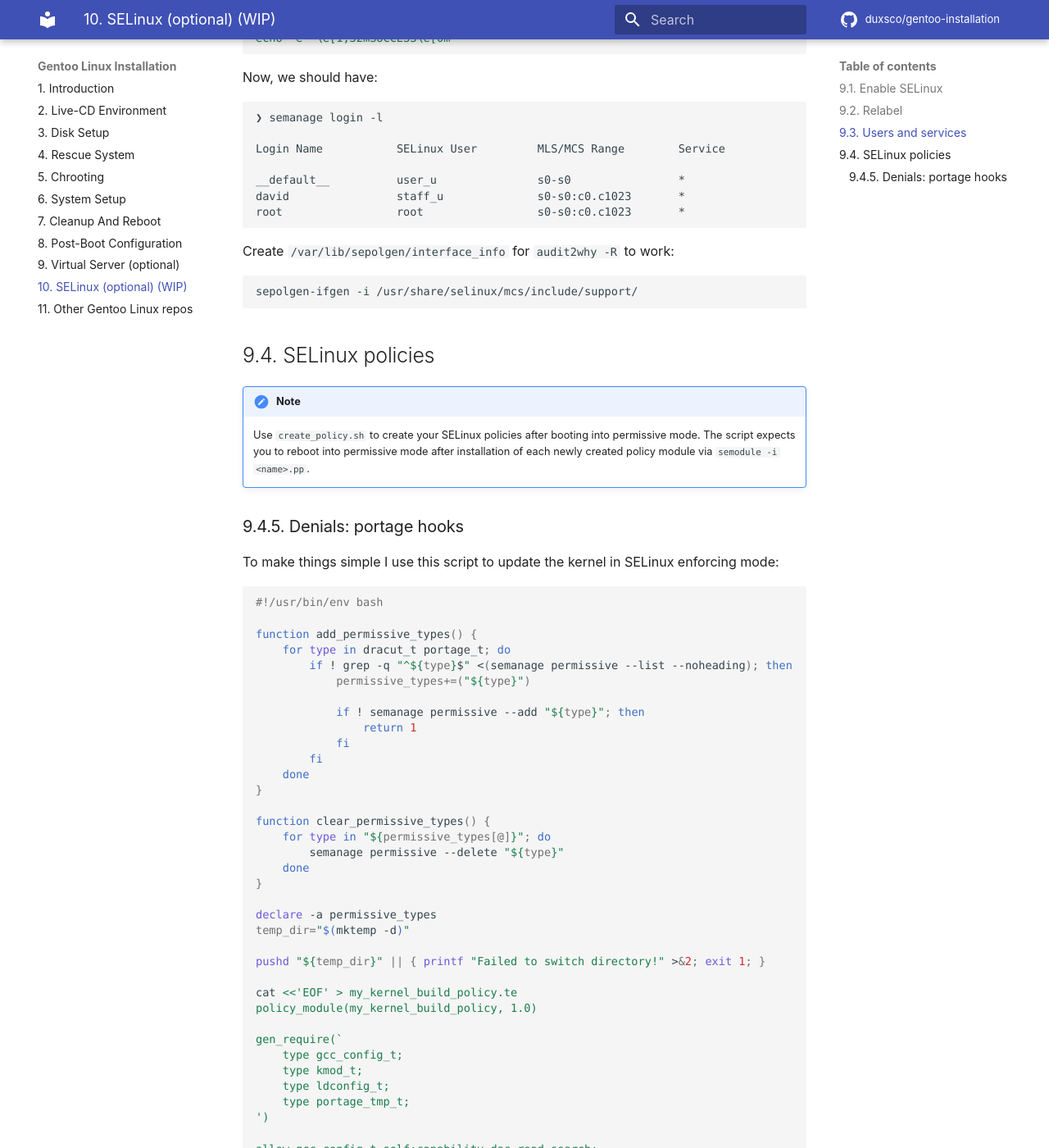
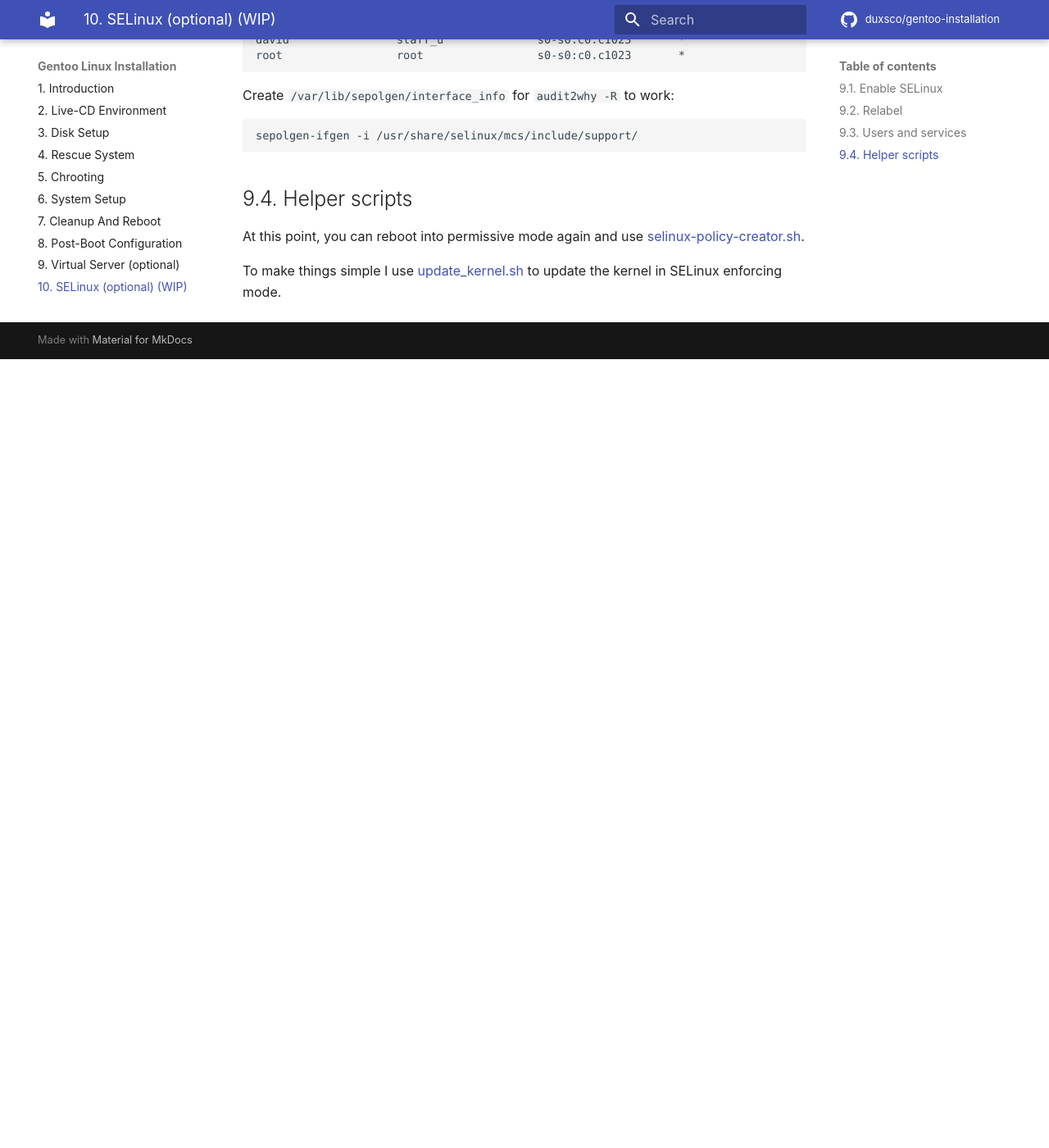
Before and after one commit to duxsco/gentoo-installation, an MkDocs documentation site: the page built from docs/selinux.md, in a window 1280 px wide and 1400 px high, scrolled down 3052 px. Shown: the whole window at 82% size. Built offline with MkDocs 1.6.1 and Material for MkDocs 9.7.7, drawn with Linux system fonts in a browser that asks for light colours; comment, search, counter and statistics services are not loaded; after the commit the page ends 3490 px from its top, so only the background shows below that; some of the changed text lies outside the part shown.

Commit message:
Update SELinux section

````diff
--- a/docs/selinux.md
+++ b/docs/selinux.md
@@ -1,10 +1,7 @@
-!!! note
-    I haven't taken a close look at all denials yet. First, I wanted to take care of all denials until I can login successfully. I need to check next whether all policies are necessary and make sure that PAM (see constraint violation below) is working correctly.
-
 ## 9.1. Enable SELinux
 
 !!! info
-    Currently, I only use SELinux on servers, and only `mcs` policy type to be able to "isolate" virtual machines from each other.
+    Currently, I only use SELinux on servers, and only `mcs` policy type to be able to better "isolate" virtual machines from each other.
 
 Reduce the number of services (copy&paste one after the other):
 
@@ -85,7 +82,7 @@ umount "$tmpdir" && \
 echo -e "\e[1;32mSUCCESS\e[0m"
 ```
 
-If `/proc` was listed by the code of the previous codeblock you have to relabel to avoid a denial:
+If `/proc` was listed by above codeblock you have to relabel to avoid a denial:
 
 ```shell
 ❯ cat <<EOF | audit2allow
@@ -164,71 +161,8 @@ Create `/var/lib/sepolgen/interface_info` for `audit2why -R` to work:
 sepolgen-ifgen -i /usr/share/selinux/mcs/include/support/
 ```
 
-## 9.4. SELinux policies
+## 9.4. Helper scripts
 
-!!! note
-    Use `create_policy.sh` to create your SELinux policies after booting into permissive mode. The script expects you to reboot into permissive mode after installation of each newly created policy module via `semodule -i <name>.pp`.
+At this point, you can reboot into permissive mode again and use [selinux-policy-creator.sh](https://github.com/duxsco/selinux-policy-creator).
 
-### 9.4.5. Denials: portage hooks
-
-To make things simple I use this script to update the kernel in SELinux enforcing mode:
-
-```shell
-#!/usr/bin/env bash
-
-function add_permissive_types() {
-    for type in dracut_t portage_t; do
-        if ! grep -q "^${type}$" <(semanage permissive --list --noheading); then
-            permissive_types+=("${type}")
-
-            if ! semanage permissive --add "${type}"; then
-                return 1
-            fi
-        fi
-    done
-}
-
-function clear_permissive_types() {
-    for type in "${permissive_types[@]}"; do
-        semanage permissive --delete "${type}"
-    done
-}
-
-declare -a permissive_types
-temp_dir="$(mktemp -d)"
-
-pushd "${temp_dir}" || { printf "Failed to switch directory!" >&2; exit 1; }
-
-cat <<'EOF' > my_kernel_build_policy.te
-policy_module(my_kernel_build_policy, 1.0)
-
-gen_require(`
-    type gcc_config_t;
-    type kmod_t;
-    type ldconfig_t;
-    type portage_tmp_t;
-')
-
-allow gcc_config_t self:capability dac_read_search;
-allow kmod_t portage_tmp_t:dir { add_name getattr open read remove_name search write };
-allow kmod_t portage_tmp_t:file { create getattr open rename write };
-allow kmod_t self:capability dac_read_search;
-allow ldconfig_t portage_tmp_t:dir { add_name getattr open read remove_name search write };
-allow ldconfig_t portage_tmp_t:file { create open rename setattr write };
-allow ldconfig_t portage_tmp_t:lnk_file read;
-allow ldconfig_t self:capability dac_read_search;
-EOF
-
-if b2sum --quiet -c <<<"49b04d6dc0bc6bf7837a378b94e35005cf3eba6d48d744c29e50d9b98086e1bfa30a9fec5edc924bfd99800c4a722286ac34ad5a69fe78b9895ed29be214ba6e  my_kernel_build_policy.te" && \
-   make -f /usr/share/selinux/mcs/include/Makefile my_kernel_build_policy.pp && \
-   semodule -i my_kernel_build_policy.pp && \
-   add_permissive_types
-then
-    emerge sys-kernel/gentoo-kernel-bin
-fi
-
-clear_permissive_types
-semodule -r my_kernel_build_policy.pp
-
-popd || { printf "Failed to switch directory!" >&2; exit 1; }
-```
+To make things simple I use [update_kernel.sh](https://github.com/duxsco/gentoo-installation/blob/main/bin/update_kernel.sh) to update the kernel in SELinux enforcing mode.
````
Also changed, not shown: 1 other file.
